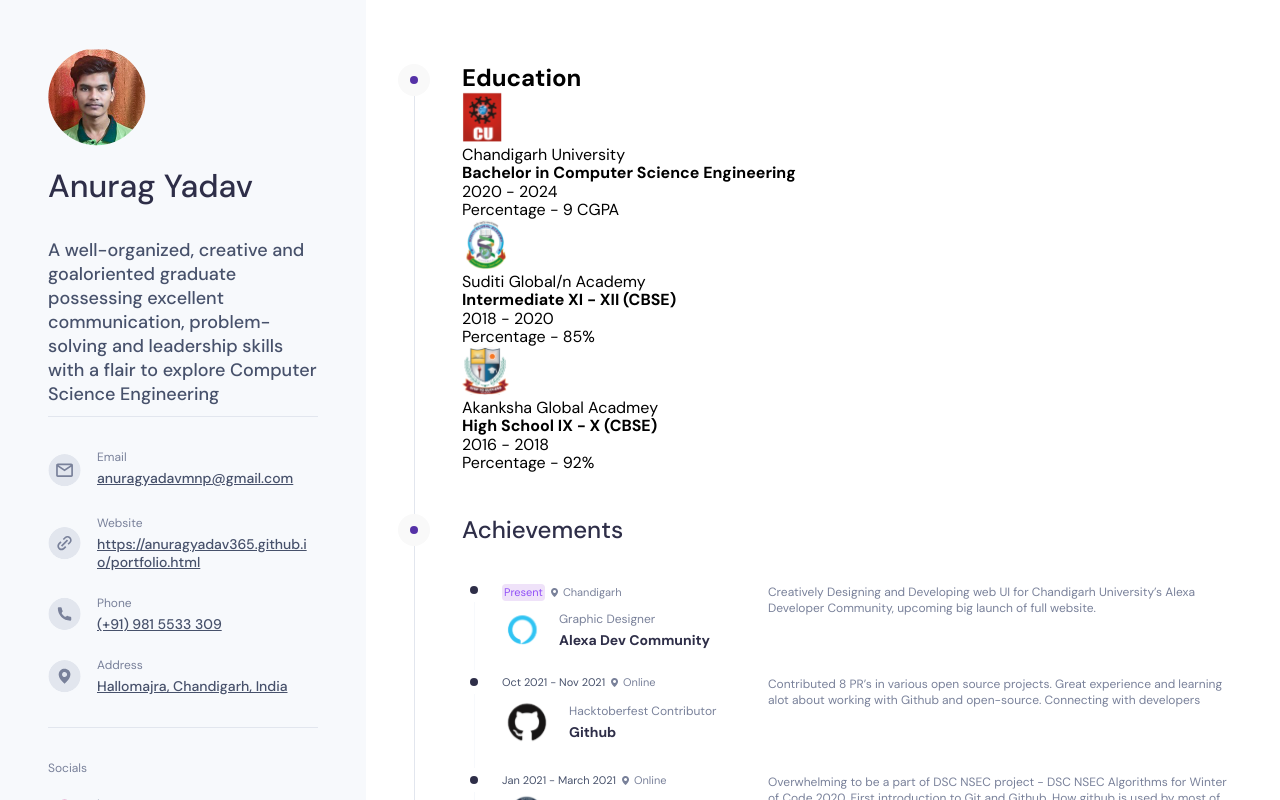
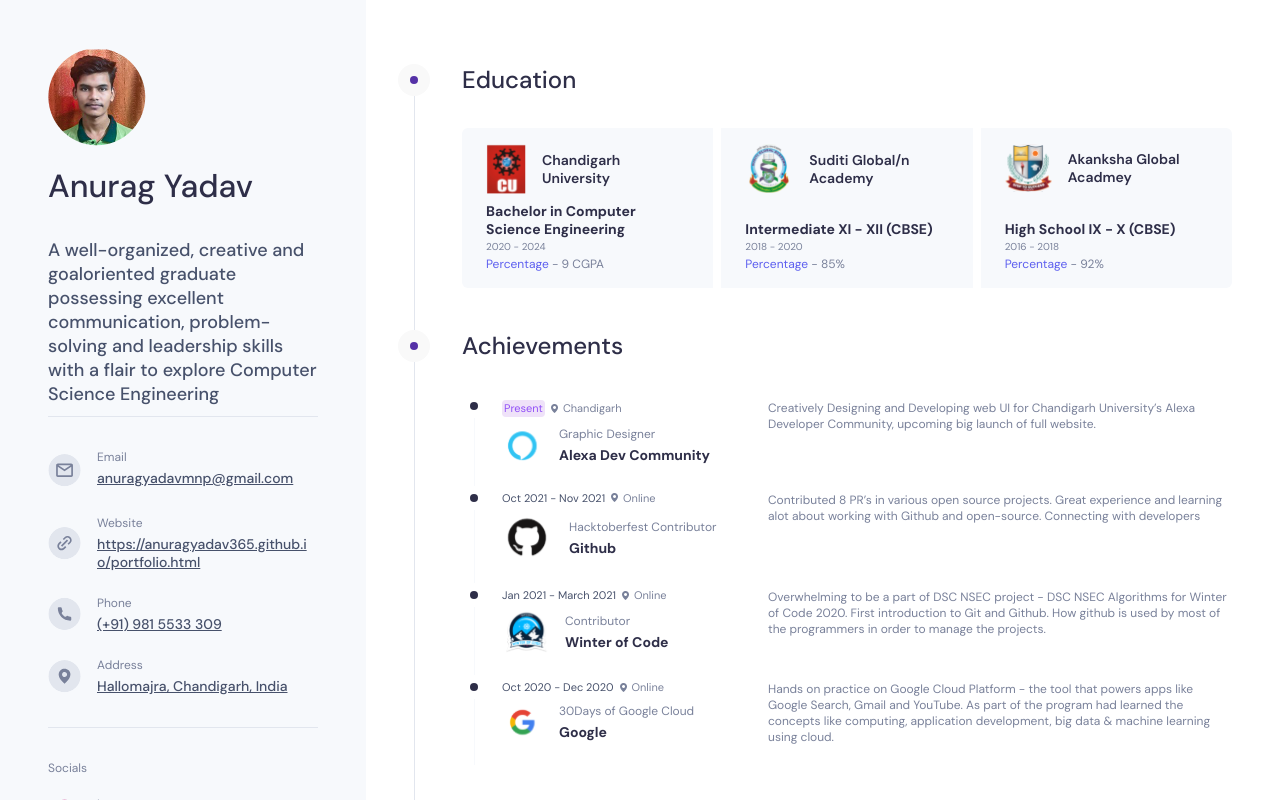
Before and after one commit to Vladislav-Chistyakov/About-Me, a Vue app in the folder vite-project/: page / in a window 1280 px wide. Shown: the top 800 px of the page. Built offline with nearby package versions, Linux system fonts and the light colour scheme.

Commit message:
Написла стили для компонента Education

```diff
--- a/vite-project/src/components/Main/Education/index.vue
+++ b/vite-project/src/components/Main/Education/index.vue
@@ -58,18 +58,18 @@ const educationArray = [
 </script>
 
 <template>
-  <div>
-    <h2>Education</h2>
-    <ul>
-      <li v-for="(item, index) in educationArray" :key="index">
-        <div>
-          <div v-html="item.icon" />
-          <div>{{ item.name }}</div>
+  <div class="education">
+    <h2 class="education__title heading">Education</h2>
+    <ul class="education__list">
+      <li v-for="(item, index) in educationArray" :key="index" class="education__item">
+        <div class="education__company">
+          <div class="education__company-icon" v-html="item.icon" />
+          <p class="education__company-name">{{ item.name }}</p>
         </div>
-        <div>
-          <strong>{{ item.description}}</strong>
-          <p>{{ item.date }}</p>
-          <p>Percentage <span>- {{ item.percentage }}</span></p>
+        <div class="education__info">
+          <strong class="education__info-description">{{ item.description}}</strong>
+          <p class="education__info-date">{{ item.date }}</p>
+          <p class="education__info-percentage">Percentage <span class="education__info-percentage-value">- {{ item.percentage }}</span></p>
         </div>
       </li>
     </ul>
@@ -77,5 +77,87 @@ const educationArray = [
 </template>
 
 <style scoped>
+.education__title {
+  margin-bottom: 32px;
+}
 
+.heading {
+  font-weight: 500;
+  font-size: 24px;
+  line-height: 32px;
+  color: #2E2E48;
+}
+
+.education__list {
+  display: grid;
+  grid-template-columns: 1fr 1fr 1fr;
+  gap: 8px;
+}
+
+.education__item:first-child {
+  border-radius: 6px 0 0 6px;
+  overflow: hidden;
+}
+
+.education__item:last-child {
+  border-radius: 0 6px 6px 0;
+  overflow: hidden;
+}
+
+.education__item {
+  display: flex;
+  flex-direction: column;
+  justify-content: space-between;
+  gap: 8px;
+  background-color: #F7F9FC;
+  padding: 16px 24px;
+}
+
+.education__company {
+  display: flex;
+  flex-direction: row;
+  align-items: center;
+  gap: 16px;
+}
+
+.education__company-icon {
+  display: flex;
+}
+
+.education__company-name {
+  font-weight: 600;
+  font-size: 14px;
+  line-height: 18px;
+  color: #2E2E48;
+}
+
+.education__info {
+  display: flex;
+  flex-direction: column;
+  gap: 2px;
+}
+
+.education__info-description {
+  color: #2E2E48;
+  font-size: 14px;
+  line-height: 18px;
+}
+
+.education__info-date {
+  color: #79819A;
+  font-size: 10px;
+  line-height: 14px;
+}
+
+.education__info-percentage {
+  color: #5D5FEF;
+  font-size: 12px;
+  line-height: 16px;
+}
+
+.education__info-percentage-value {
+  color: #79819A;
+  font-size: 12px;
+  line-height: 16px;
+}
 </style>
```
